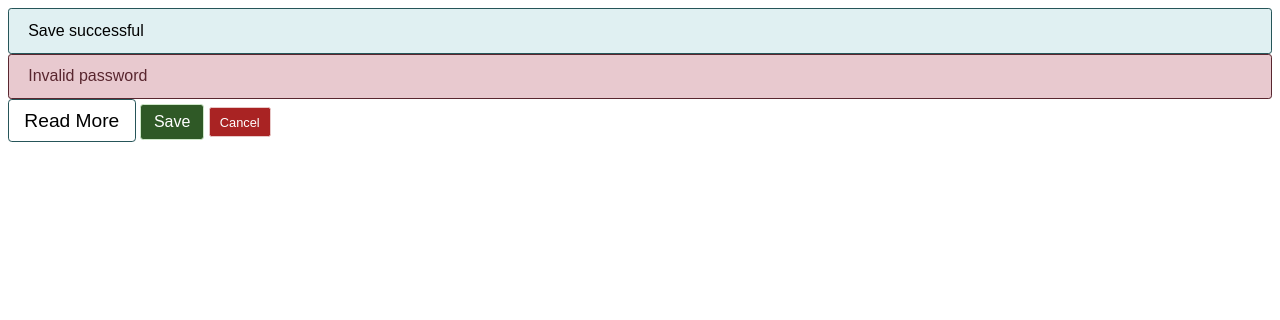
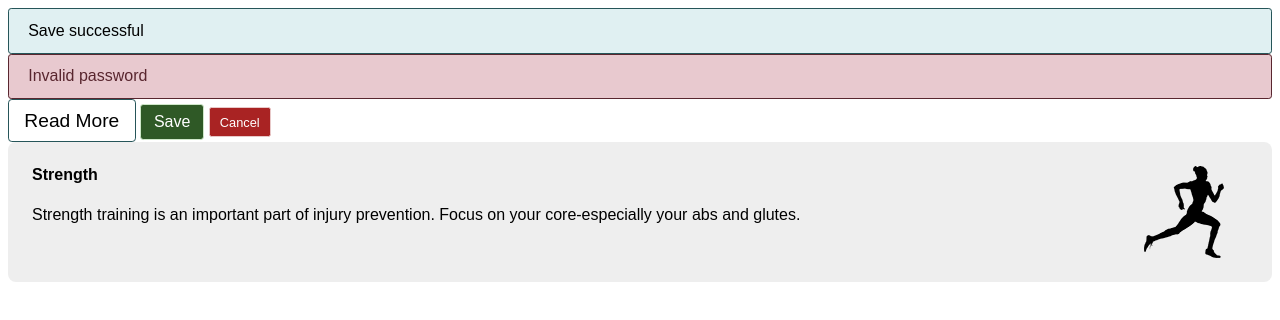
Before and after one commit to fpigeonjr/Books, a plain HTML site: page css-in-depth/ch09/index.html in a window 1280 px wide. Drawn offline with Linux system fonts and the light colour scheme.

Commit message:
adds media module

```diff
--- a/css-in-depth/ch09/index.html
+++ b/css-in-depth/ch09/index.html
@@ -12,5 +12,13 @@
   <button class="button button--large">Read More</button>
   <button class="button button--success">Save</button>
   <button class="button button--danger button--small">Cancel</button>
+
+  <div class="media media--right">
+    <img src="runner.png" alt="runner" class="media__image">
+    <div class="media__body">
+      <h4>Strength</h4>
+      <p>Strength training is an important part of injury prevention. Focus on your core&dash;especially your abs and glutes.</p>
+    </div>
+  </div>
 </body>
 </html>
--- a/css-in-depth/ch09/style.css
+++ b/css-in-depth/ch09/style.css
@@ -65,3 +65,33 @@ body {
 .button--large {
   font-size: 1.2rem;
 }
+
+.media {
+  padding: 1.5em;
+  background-color: #eee;
+  border-radius: 0.5em;
+}
+
+.media::after {
+  content: '';
+  display: block;
+  clear: both;
+}
+
+.media__image {
+  float: left;
+  margin-right: 1.5em;
+}
+
+.media__body {
+  overflow: auto;
+  margin-top: 0;
+}
+
+.media__body > h4 {
+  margin-top: 0;
+}
+
+.media--right > .media__image {
+  float: right;
+}
```
Also changed, not shown: css-in-depth/ch09/runner.png (added).
